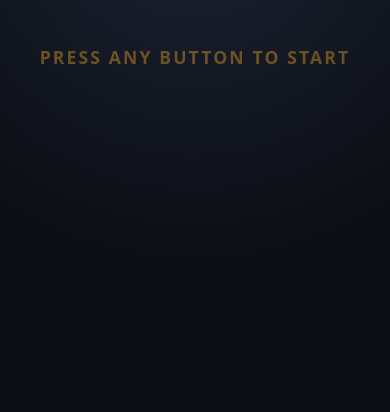
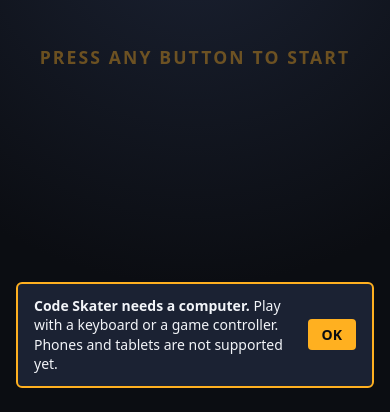
Before and after one commit to TheChyeahhh/code-skater, a website built with Vite: page index.html in a window 390 px wide. Shown: the part 432-844 px from the top of the page. Built offline with nearby package versions, Linux system fonts and the light colour scheme.

Commit message:
Tell phone and tablet visitors the game needs a computer
The game plays with a keyboard or a controller only. A device with no
mouse or trackpad now sees a short notice on the start screen instead of
reaching a run it cannot move in. Tapping OK closes it without starting
the game. A browser test checks a phone gets it, fits it on screen, and a
desktop does not.

```diff
--- a/src/main.ts
+++ b/src/main.ts
@@ -50,6 +50,31 @@ async function start(audioContext: AudioContext | null): Promise<void> {
   }
 }
 
+/**
+ * The game plays with a keyboard or a controller only, so a phone or tablet (no mouse or trackpad)
+ * is told so on first paint instead of reaching a run it cannot move in.
+ */
+function warnIfTouchOnly(): void {
+  if (window.matchMedia('(any-pointer: fine)').matches) return;
+  const note = document.createElement('div');
+  note.className = 'phone-warning';
+  note.setAttribute('role', 'alert');
+  const text = document.createElement('p');
+  const lead = document.createElement('strong');
+  lead.textContent = 'Code Skater needs a computer.';
+  text.append(lead, ' Play with a keyboard or a game controller. Phones and tablets are not supported yet.');
+  const ok = document.createElement('button');
+  ok.type = 'button';
+  ok.textContent = 'OK';
+  ok.addEventListener('click', () => note.remove());
+  // A tap on the notice must not also count as the start gate's "press any button".
+  note.addEventListener('pointerdown', (e) => e.stopPropagation());
+  note.append(text, ok);
+  document.body.append(note);
+}
+
+warnIfTouchOnly();
+
 if (new URLSearchParams(window.location.search).has('autostart')) {
   void start(null);
 } else {
--- a/src/styles/base.css
+++ b/src/styles/base.css
@@ -130,8 +130,9 @@ body {
   display: none;
 }
 
-/* Software-GL notice (src/app/stage.ts warnIfSoftwareGl). */
-.gpu-warning {
+/* Software-GL notice (src/app/stage.ts warnIfSoftwareGl) and touch-only notice (src/main.ts warnIfTouchOnly). */
+.gpu-warning,
+.phone-warning {
   position: fixed;
   left: 50%;
   bottom: calc(24px + env(safe-area-inset-bottom, 0px));
@@ -148,10 +149,17 @@ body {
   border-radius: 6px;
   font: 14px/1.4 var(--cs-font);
 }
-.gpu-warning p {
+/* Full width on a narrow screen: a fixed box at left 50% would otherwise wrap at half the viewport. */
+.phone-warning {
+  box-sizing: border-box;
+  width: max-content;
+}
+.gpu-warning p,
+.phone-warning p {
   margin: 0;
 }
-.gpu-warning button {
+.gpu-warning button,
+.phone-warning button {
   flex: none;
   padding: 6px 14px;
   background: var(--cs-accent);
@@ -161,7 +169,8 @@ body {
   font: 700 14px var(--cs-font);
   cursor: pointer;
 }
-.gpu-warning button:focus-visible {
+.gpu-warning button:focus-visible,
+.phone-warning button:focus-visible {
   outline: 2px solid var(--cs-fg);
   outline-offset: 2px;
 }
```
Also changed, not shown: e2e/smoke.spec.ts (+26 -1 lines).
